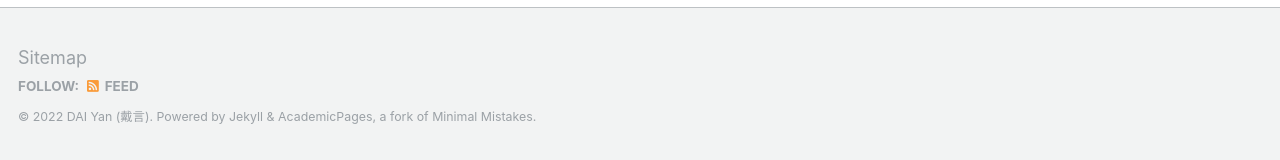
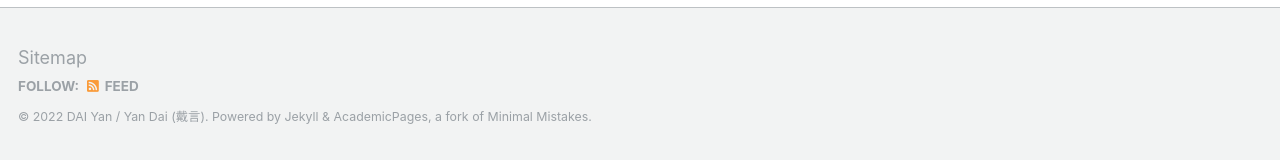
Before and after one commit to yandaichn/yandaichn.github.io, a Jekyll site: the page built from _pages/about.md, in a window 1280 px wide. Shown: the part 737-897 px from the top of the page. Built offline with Jekyll 4.4.1, drawn with Linux system fonts in a browser that asks for light colours; some web fonts are replaced.

Commit message:
Update _config.yml

```diff
--- a/_config.yml
+++ b/_config.yml
@@ -9,7 +9,7 @@
 locale                   : "en-US"
 title                    : "DAI Yan | Undergrad @ IIIS"
 title_separator          : "-"
-name                     : &name "DAI Yan (戴言)"
+name                     : &name "DAI Yan / Yan Dai (戴言)"
 description              : &description "Undergrad @ IIIS, Tsinghua University."
 url                      : https://diamond-duke.github.io # the base hostname & protocol for your site e.g. "https://mmistakes.github.io"
 baseurl                  : "" # the subpath of your site, e.g. "/blog"
```
